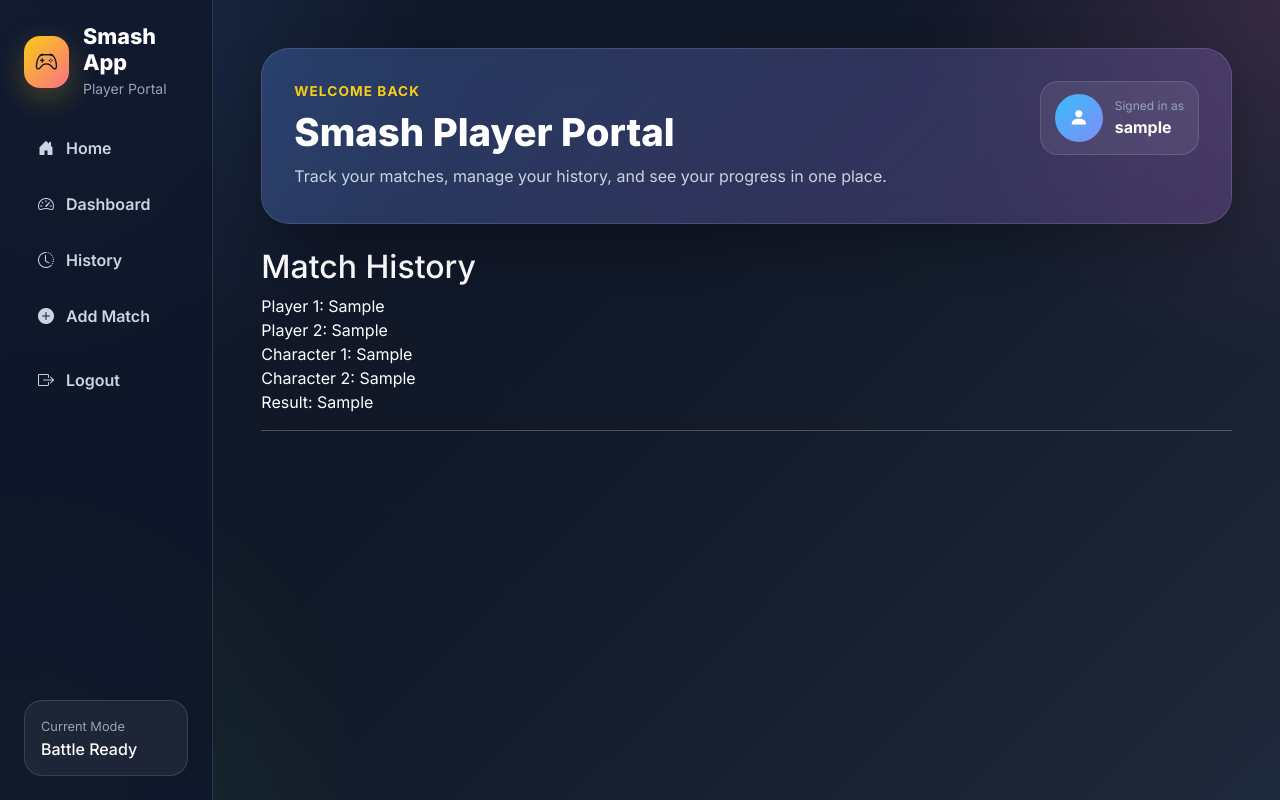
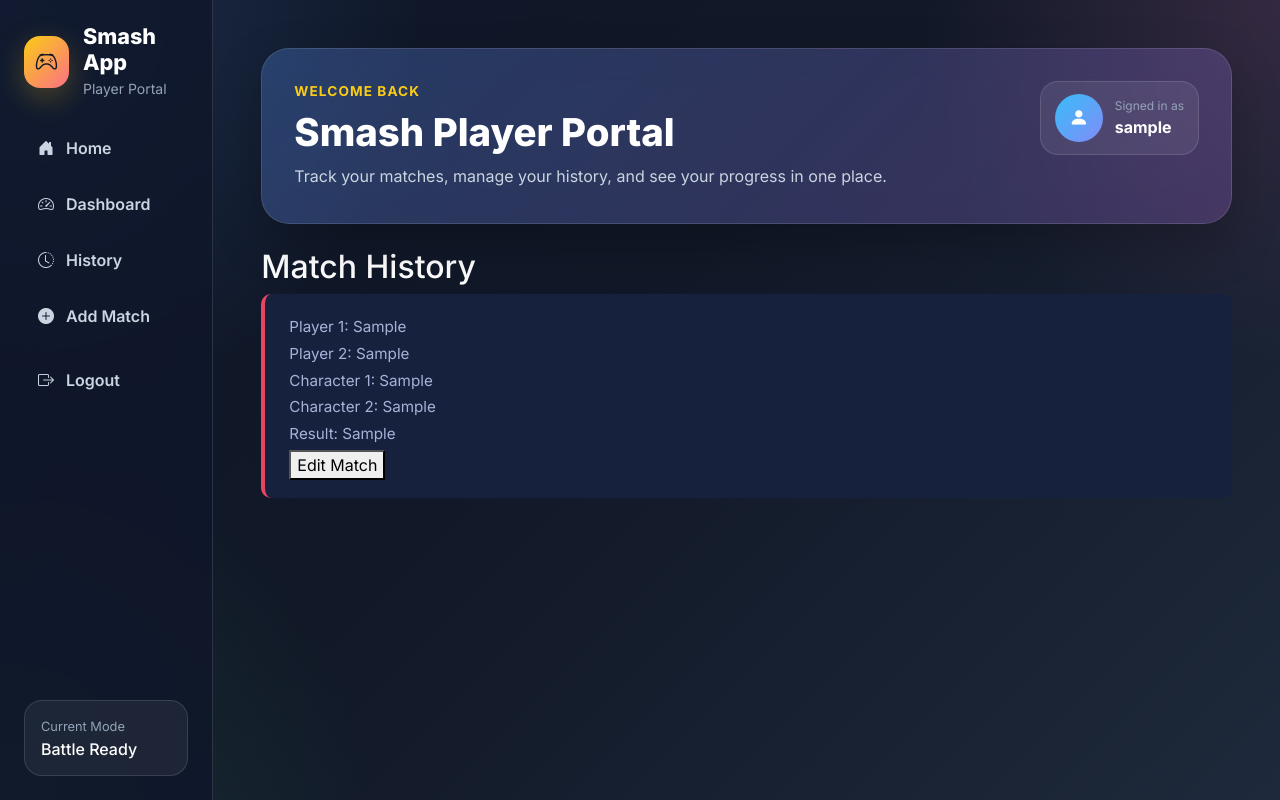
Before and after one commit to sherinawij/smash-tracker, a Flask app: page /history in a window 1280 px wide. Run offline with Flask 3, Linux system fonts and the light colour scheme; a user stored in the database is signed in; tables that the repository leaves empty hold one stand-in row (values such as "Sample post").

Commit message:
resolve conflict

```diff
--- a/app.py
+++ b/app.py
@@ -96,5 +96,24 @@ def history():
     matches = match.query.filter_by(userID=current_user.id).all()
     return render_template('history.html', matches=matches)
 
+@app.route('/edit_match/<int:match_id>', methods=['GET','POST'])
+def edit_match(match_id):
+
+    cur_match = match.query.filter_by(id=match_id).first()
+    if (cur_match == None):
+        return 'Match not found'
+
+    if (request.method == 'POST'):
+        cur_match.player1 = request.form['player1']
+        cur_match.player2 = request.form['player2']
+        cur_match.character1 = request.form['character1']
+        cur_match.character2 = request.form['character2']
+        cur_match.result = request.form['result']
+
+        db.session.commit()
+        return redirect(url_for('history'))
+
+    return render_template('edit_match.html', match=cur_match)
+
 if __name__ == '__main__':
     app.run(debug=True)
--- a/templates/history.html
+++ b/templates/history.html
@@ -10,13 +10,17 @@
 <h2>Match History</h2>
 
 {% for match in matches %}
-<p>
-    Player 1: {{ match.player1 }} <br>
-    Player 2: {{ match.player2 }} <br>
-    Character 1: {{ match.character1 }} <br>
-    Character 2: {{ match.character2 }} <br>
-    Result: {{ match.result }} <br>
-</p>
-<hr>
+<div class="match-card {{match.result}}">
+    <p>Player 1: {{ match.player1 }}</p>
+    <p>Player 2: {{ match.player2 }}</p>
+    <p>Character 1: {{ match.character1 }}</p>
+    <p>Character 2: {{ match.character2 }}</p>
+    <p>Result: {{ match.result }}</p>
+
+    <div class="edit-match">
+        <button onclick="location.href = '{{ url_for('edit_match', match_id=match.id) }}'">Edit Match</button>
+    </div>
+</div>
+
 {% endfor %}
 {% endblock %}
```
Also changed, not shown: templates/edit_match.html (+39 -0 lines).
